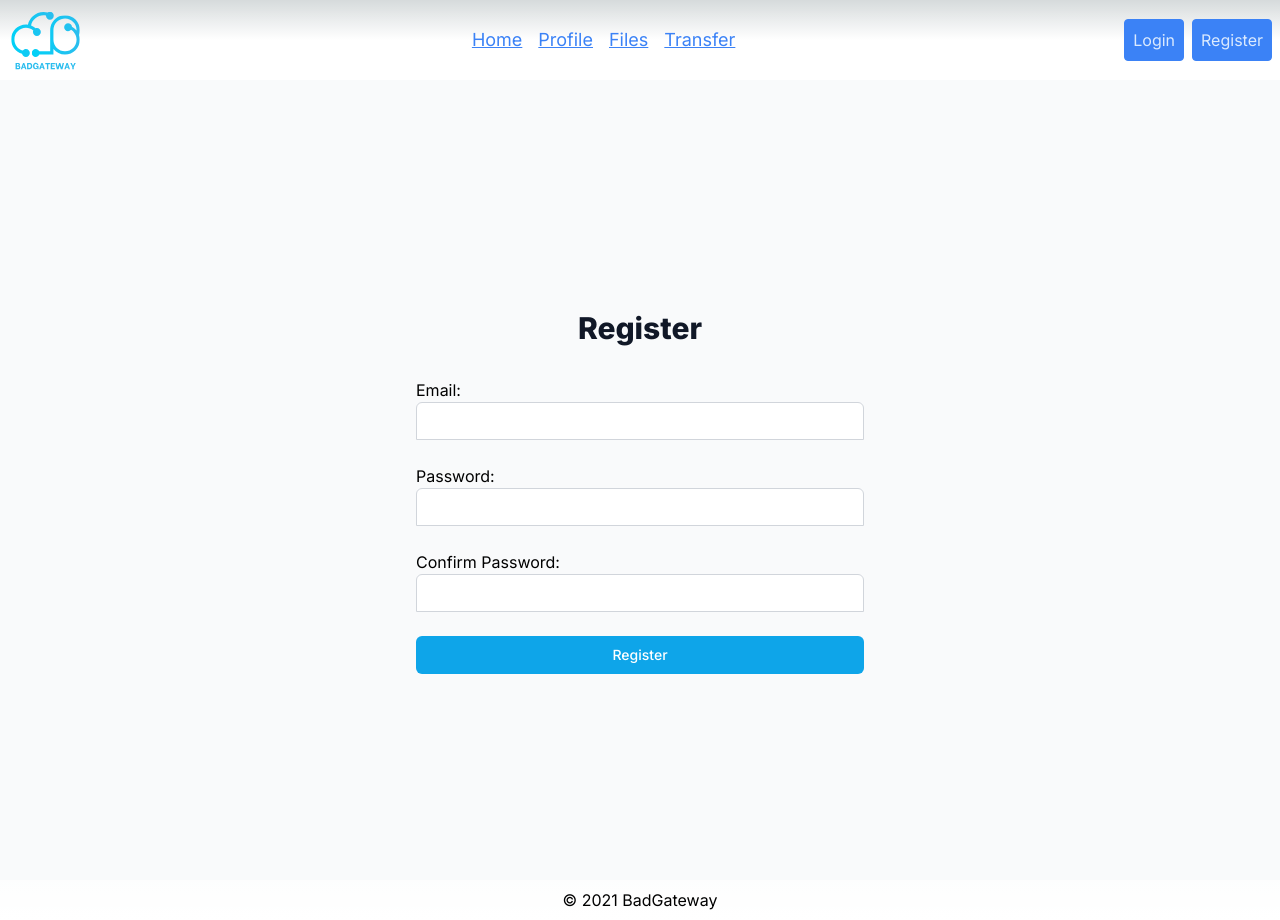
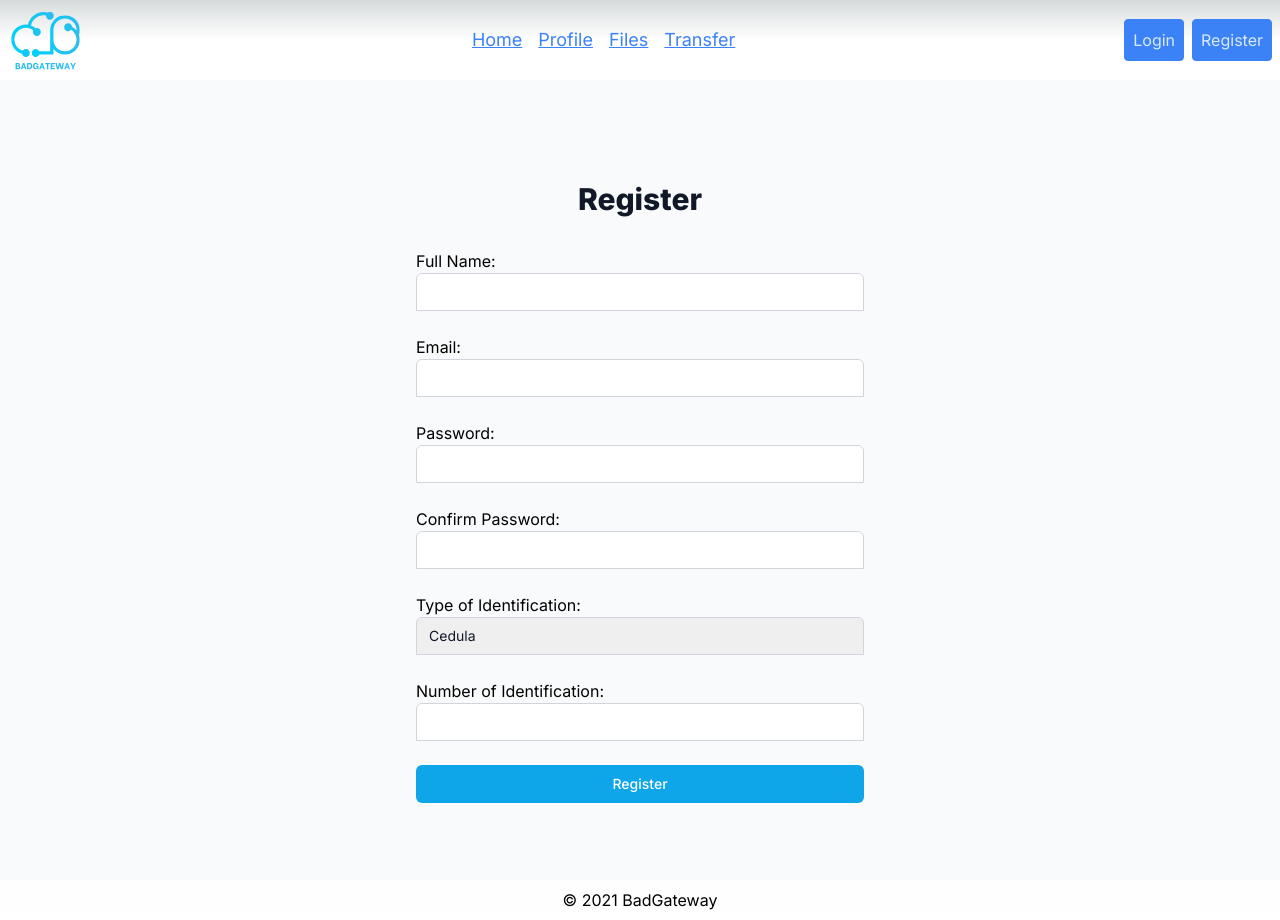
Before and after one commit to vanessamarely/badgateway, a Next.js app: page /register in a window 1280 px wide. Built offline with nearby package versions, Linux system fonts and the light colour scheme.

Commit message:
form updated

```diff
--- a/src/app/register/page.tsx
+++ b/src/app/register/page.tsx
@@ -6,26 +6,43 @@ import { ChangeEvent, FormEvent, useState } from "react";
 
 interface UserProfile {
   email: string;
-  // fullName: string;
   password: string;
   confirmPassword: string;
-  // idType: string;
-  // idNumber: string;
+}
+
+interface AdditionalData {
+  fullName: string;
+  idType: string;
+  idNumber: string;
 }
 
 export default function Register() {
+  const [idUser, setIdUser] = useState<string>("");
+  const [isValid, setIsValid] = useState<boolean>(false);
   const [form, setForm] = useState<UserProfile>({
-    // fullName: "",
     password: "",
     confirmPassword: "",
-    // idType: "",
-    // idNumber: "",
     email: "",
+  });
+
+  const [data, setData] = useState<AdditionalData>({
+    fullName: "",
+    idType: "",
+    idNumber: idUser,
   });
 
   const handleInputChange = (event: ChangeEvent<HTMLInputElement>) => {
     setForm({
       ...form,
+      [event.target.name]: event.target.value,
+    });
+  };
+
+  const handleAdditionalInputChange = (
+    event: ChangeEvent<HTMLInputElement> | ChangeEvent<HTMLSelectElement>
+  ) => {
+    setData({
+      ...data,
       [event.target.name]: event.target.value,
     });
   };
@@ -52,18 +69,20 @@ export default function Register() {
             Register
           </h2>
         </div>
+
         <form onSubmit={handleSubmit} className="mt-8 space-y-6">
-          {/* <div className="mt-4">
+          <div className="mt-4">
             <label>
               Full Name:
               <input
                 type="text"
                 className="appearance-none rounded-none relative block w-full px-3 py-2 border border-gray-300 placeholder-gray-500 text-gray-900 rounded-t-md focus:outline-none focus:ring-indigo-500 focus:border-indigo-500 focus:z-10 sm:text-sm"
-                value={form.fullName}
-                onChange={handleInputChange}
+                value={data.fullName}
+                onChange={(e) => handleAdditionalInputChange(e)}
+                name="fullName"
               />
             </label>
-          </div> */}
+          </div>
           <div className="mt-4">
             <label>
               Email:
@@ -100,15 +119,19 @@ export default function Register() {
               />
             </label>
           </div>
-          {/* <div className="mt-4">
+          <div className="mt-4">
             <label>
               Type of Identification:
-              <input
-                type="text"
+              <select
                 className="appearance-none rounded-none relative block w-full px-3 py-2 border border-gray-300 placeholder-gray-500 text-gray-900 rounded-t-md focus:outline-none focus:ring-indigo-500 focus:border-indigo-500 focus:z-10 sm:text-sm"
-                value={form.idType}
-                onChange={handleInputChange}
-              />
+                value={data.idType}
+                onChange={(e) => handleAdditionalInputChange(e)}
+                name="idType"
+              >
+                <option value="cedula">Cedula</option>
+                <option value="pasaporte">Pasaporte</option>
+                <option value="tarjeta">Tarjeta</option>
+              </select>
             </label>
           </div>
           <div className="mt-4">
@@ -117,11 +140,12 @@ export default function Register() {
               <input
                 type="text"
                 className="appearance-none rounded-none relative block w-full px-3 py-2 border border-gray-300 placeholder-gray-500 text-gray-900 rounded-t-md focus:outline-none focus:ring-indigo-500 focus:border-indigo-500 focus:z-10 sm:text-sm"
-                value={form.idNumber}
-                onChange={handleInputChange}
+                value={data.idNumber}
+                onChange={(e) => handleAdditionalInputChange(e)}
+                name="idNumber"
               />
             </label>
-          </div> */}
+          </div>
 
           <div className="mt-4">
             <button
```
